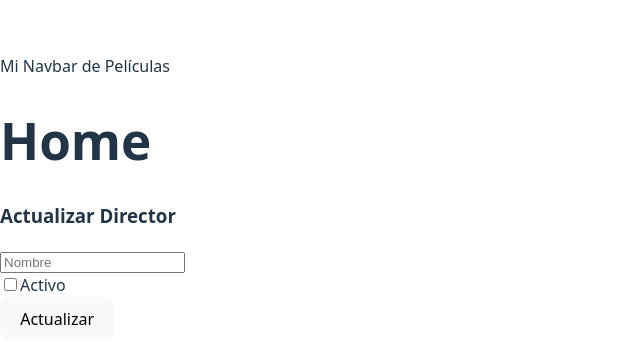
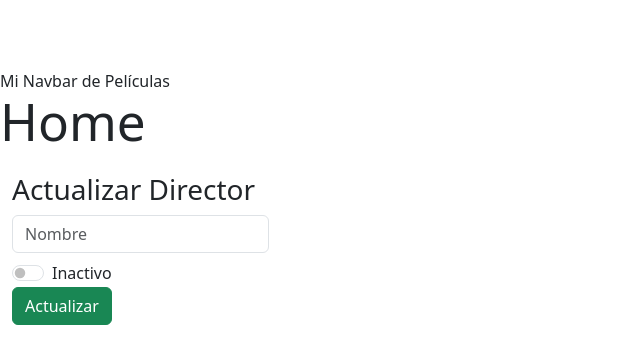
Before and after one commit to yusepruiz/movies-frontend-pi2, a React (Vite) app: page /director/update/1 in a window 1280 px wide. Shown: the part 203-566 px from the top of the page, without its empty margins (0-640 px from the left). Built offline with nearby package versions, Linux system fonts and the light colour scheme; no server answers.

Commit message:
Add Bootstrap for styling and enhance Director components
- Integrated Bootstrap CSS and JS into the project.
- Updated DirectorForm to include a toggle switch for active state.
- Enhanced DirectorListPage to display a list of directors.

```diff
--- a/package.json
+++ b/package.json
@@ -12,6 +12,7 @@
   },
   "dependencies": {
     "axios": "^1.13.6",
+    "bootstrap": "^5.3.8",
     "react": "^19.2.0",
     "react-dom": "^19.2.0",
     "react-router": "^7.13.1"
--- a/src/main.jsx
+++ b/src/main.jsx
@@ -3,6 +3,8 @@ import { createRoot } from 'react-dom/client'
 
 import { RouterProvider } from 'react-router'
 import { router } from '@/routes/router.jsx'
+import "bootstrap/dist/css/bootstrap.min.css";
+import "bootstrap/dist/js/bootstrap.bundle.min.js";
 
 import './index.css'
 
--- a/src/modules/director/components/DirectorForm.jsx
+++ b/src/modules/director/components/DirectorForm.jsx
@@ -1,8 +1,9 @@
 import { useParams } from "react-router";
+import { useState } from "react";
 
 export const DirectorForm = ({ title, action, loading, state, actionText, procesingText }) => {
     const { id } = useParams();
-
+    const [isActive, setIsActive] = useState(false);
     return (
         <div className="container mt-4">
             <h3>{title || "Formulario de Director"}</h3>
@@ -16,7 +17,7 @@ export const DirectorForm = ({ title, action, loading, state, actionText, proces
                     className="form-control mb-2"
                     required
                 />
-
+                {/*
                 <div className="form-check mb-2">
                     <input
                         name="state"
@@ -25,9 +26,14 @@ export const DirectorForm = ({ title, action, loading, state, actionText, proces
                         className="form-check-input"
                     />
                     <label>Activo</label>
+                </div> */}
+
+                <div className="form-check form-switch">
+                    <input className="form-check-input" name="state" type="checkbox" value="true" role="switch" id="switchCheckChecked" onChange={e => setIsActive(e.target.checked)} />
+                    <label className="form-check-label" for="switchCheckChecked">{isActive ? "Activo" : "Inactivo"}</label>
                 </div>
 
-                <button type="submit" disabled={loading} className="btn btn-primary">
+                <button type="submit" disabled={loading} className="btn btn-success">
                     {loading ? procesingText : actionText}
                 </button>
 
--- a/src/modules/director/pages/DirectorListPage.jsx
+++ b/src/modules/director/pages/DirectorListPage.jsx
@@ -1,7 +1,19 @@
+import { use } from "react";
+import { directorServices } from "@/modules/director/services/directorServices";
+
+const directorsPromise = directorServices.getDirectors();
+
 export const DirectorListPage = () => {
+    const directors = use(directorsPromise);
+    console.log(directors);
     return (
         <div>
             <h1>Director List</h1>
+            <ul>
+                {directors.affectedRows.map((director) => (
+                    <li key={director.id}>{director.name}</li>
+                ))}
+            </ul>
         </div>
     );
 };
```
Also changed, not shown: 1 other file (tests, documents, lock files or other folders).
